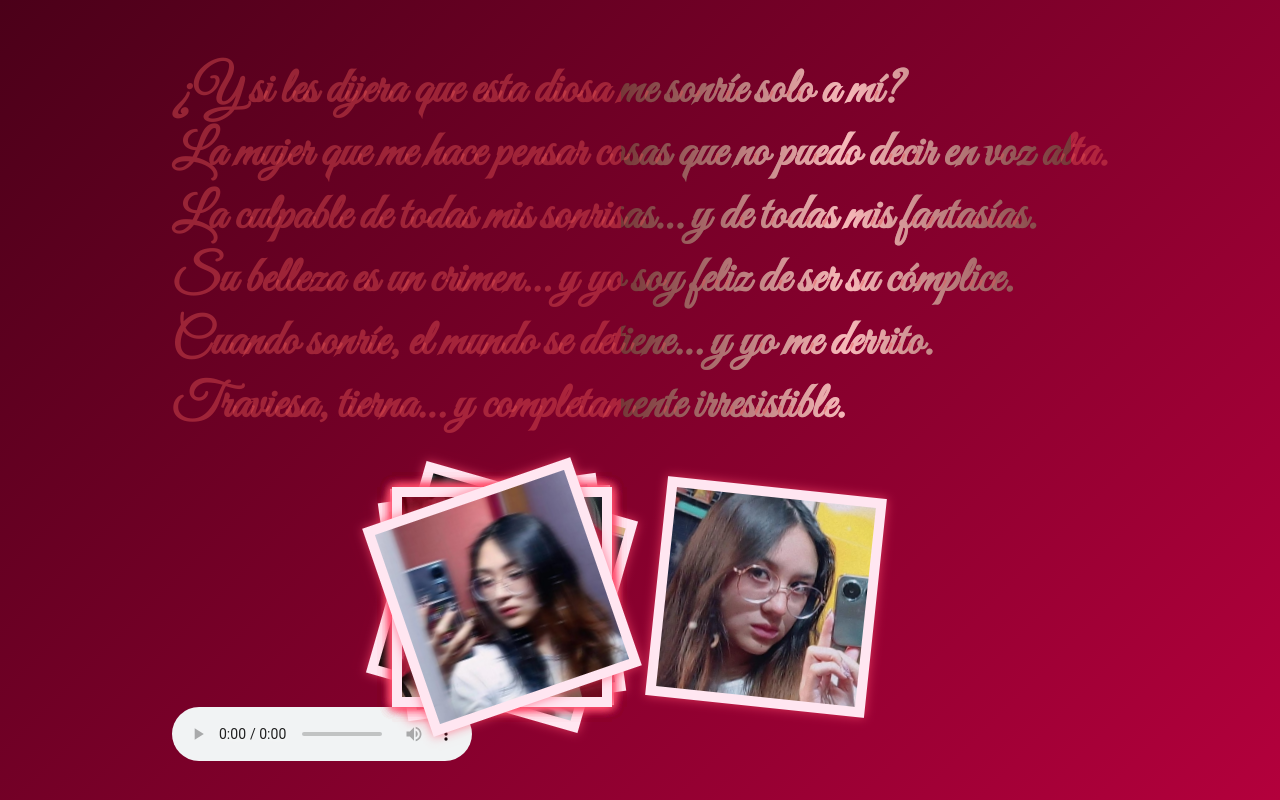
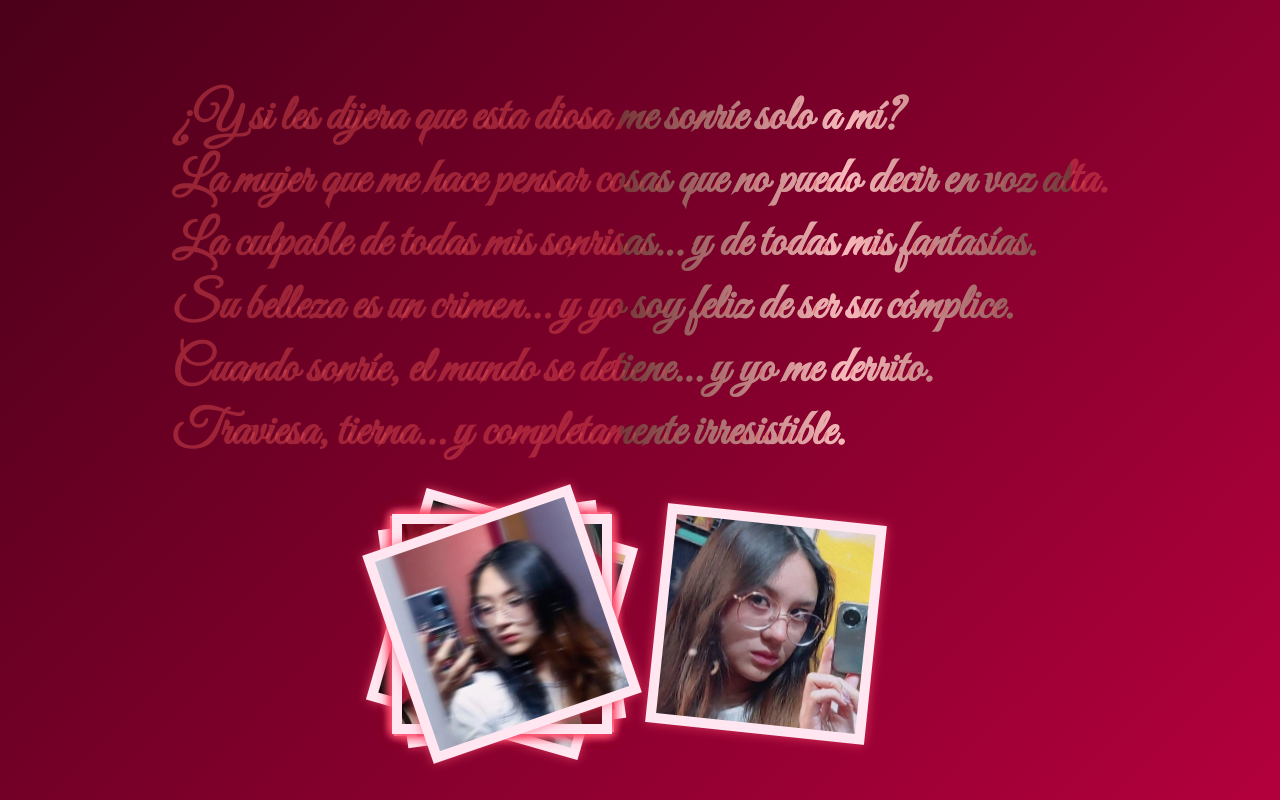
Before and after one commit to elkakas56/mywoman, a plain HTML site: page index.html in a window 1280 px wide. Drawn offline with Linux system fonts and the light colour scheme.

Commit message:
Update index.html

```diff
--- a/index.html
+++ b/index.html
@@ -36,9 +36,7 @@
         <img src="img/10.jpg" >
     </div>
 
-    <audio controls autoplay loop>
-        <source src="Tiempo-Universe.mp3" type="audio/mpeg">
-    </audio>
+    <audio autoplay loop src=Tiempo-Universe.mp3></audio>
 
 </body>
 </html>
```
